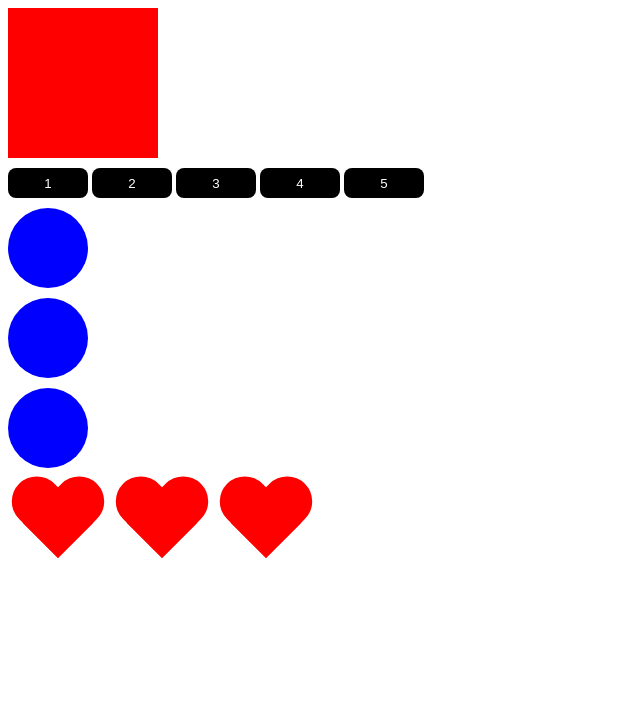
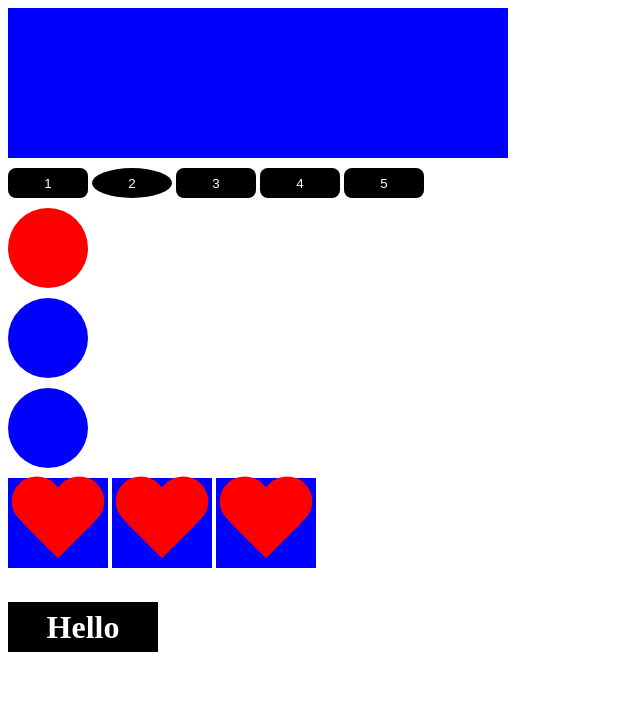
Before and after one commit to Roman4egs1994/JS-REACT-, a plain HTML site: page index.html in a window 1280 px wide. Shown: the whole page, without its empty margins (0-640 px from the left). Drawn offline with Linux system fonts and the light colour scheme.

Commit message:
Второй урок по domelements

```diff
--- a/index.html
+++ b/index.html
@@ -25,6 +25,6 @@
 
 		</div>
 
-		<script src="js/script.js"></script>
+		<script src="js/scriptDomElementTwo.js"></script>
 	</body>
 </html>
--- /dev/null
+++ b/js/scriptDomElementTwo.js
@@ -0,0 +1,53 @@
+'use strict';
+
+const box = document.getElementById('box'),
+      btns = document.getElementsByTagName('button'),
+      circles = document.getElementsByClassName('circle'),
+      hearts = document.querySelectorAll('.heart'),
+      oneHeart = document.querySelector('.heart'),
+      wrapper = document.querySelector('.wrapper');
+
+box.style.backgroundColor = 'blue';
+box.style.width = '500px';
+box.style.cssText = `background-color: blue; width: 500px`;
+
+btns[1].style.borderRadius = '100%';
+circles[0].style.backgroundColor = 'red';
+
+// for (let i = 0; i < hearts.length; i++) {
+//     hearts[i].style.backgroundColor = 'blue';
+// }
+
+hearts.forEach(item => {
+    item.style.backgroundColor = 'blue';
+});
+
+
+//const text = document.createTextNode('Гыыыыыгыыы Гыыы');
+
+const div = document.createElement('div');
+div.classList.add('black');
+wrapper.append(div);   // Появление элемента вначале div wrapper
+
+// document.querySelector('.wrapper').append(div);
+
+
+
+// wrapper.appendChild(div); //старый метод
+
+
+
+//hearts[0].before(div);
+//hearts[0].after(div);
+// wrapper.insertBefore(div, hearts[2]);
+
+// circles[0].remove(); //удаление элемента
+// wrapper.removeChild(hearts[1]); //Старый способ удаление элемента
+
+
+// hearts[0].replaceWith(circles[0]); //Заменить элемент с одного на другой
+//wrapper.replaceChild(circles[0], hearts[0]); //Старый способ
+
+// добавить текст в элемент
+div.innerHTML = "<h1>Hello World</h1>";
+// div.textContent = "Hello";
```
Also changed, not shown: js/scriptDomElement.js (line endings or trailing spaces).
